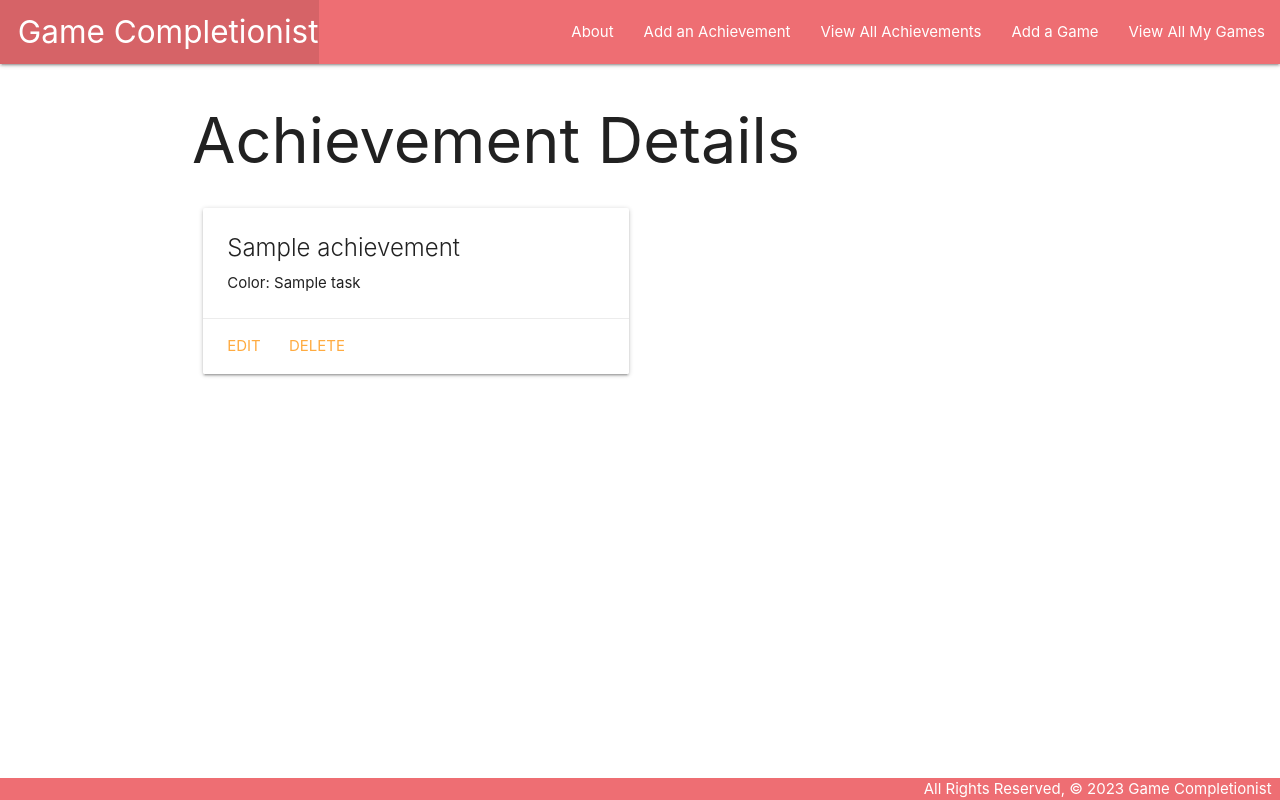
After one commit to ljzepeda/Django-App-Game-Completionist, a Django app: template main_app/templates/main_app/achievement_detail.html in a window 1280 px wide. The commit adds this page. Run offline with Django 4.2, Linux system fonts and the light colour scheme; the template is opened without the code that fills it: most values are stand-ins (such as "Sample title", 1, 10 or a date in 2020).

Commit message:
Completed Many to Many Starter

```diff
--- a/main_app/admin.py
+++ b/main_app/admin.py
@@ -1,7 +1,8 @@
 from django.contrib import admin
 # import your models here
-from .models import Game, Activity
+from .models import Game, Activity, Achievement
 
 # Register your models here.
 admin.site.register(Game)
 admin.site.register(Activity)
+admin.site.register(Achievement)
--- a/main_app/templates/base.html
+++ b/main_app/templates/base.html
@@ -20,6 +20,8 @@
           </ul>
           <ul class="right">
             <li><a href="{% url 'about' %}">About</a></li>
+            <li><a href="{% url 'achievements_create' %}">Add an Achievement</a></li>
+            <li><a href="{% url 'achievements_index' %}">View All Achievements</a></li>
             <li><a href="{% url 'games_create' %}">Add a Game</a></li>
             <li><a href="{% url 'index' %}">View All My Games</a></li>
           </ul>
--- /dev/null
+++ b/main_app/templates/main_app/achievement_detail.html
@@ -0,0 +1,20 @@
+{% extends 'base.html' %}
+{% block content %}
+
+<h1>Achievement Details</h1>
+
+<div class="row">
+  <div class="col s6 col-offset-3">
+    <div class="card">
+      <div class="card-content">
+        <span class="card-title">{{ achievement.title }}</span>
+        <p>Color: {{ achievement.task }}</p>
+      </div>
+      <div class="card-action">
+        <a href="{% url 'achievements_update' achievement.id %}">Edit</a>
+        <a href="{% url 'achievements_delete' achievement.id %}">Delete</a>
+      </div>
+    </div>
+  </div>
+</div>
+{% endblock %}
--- a/main_app/urls.py
+++ b/main_app/urls.py
@@ -10,4 +10,10 @@ urlpatterns = [
   path('games/<int:pk>/update/', views.GameUpdate.as_view(), name='games_update'),
   path('games/<int:pk>/delete/', views.GameDelete.as_view(), name='games_delete'),
   path('games/<int:game_id>/add_activity/', views.add_activity, name='add_activity'),
+  # Achievements
+  path('achievements/', views.AchievementList.as_view(), name='achievements_index'),
+  path('achievements/<int:pk>/', views.AchievementDetail.as_view(), name='achievements_detail'),
+  path('achievements/create/', views.AchievementCreate.as_view(), name='achievements_create'),
+  path('achievements/<int:pk>/update/', views.AchievementUpdate.as_view(), name='achievements_update'),
+  path('achievements/<int:pk>/delete/', views.AchievementDelete.as_view(), name='achievements_delete'),
 ]
```
Also changed, not shown: main_app/models.py (+15 -2 lines), main_app/templates/main_app/achievement_confirm_delete.html (added, +13 -0 lines), main_app/templates/main_app/achievement_form.html (added, +17 -0 lines), main_app/templates/main_app/achievement_list.html (added, +17 -0 lines), main_app/views.py (+22 -1 lines), main_app/migrations/0001_initial.py.
